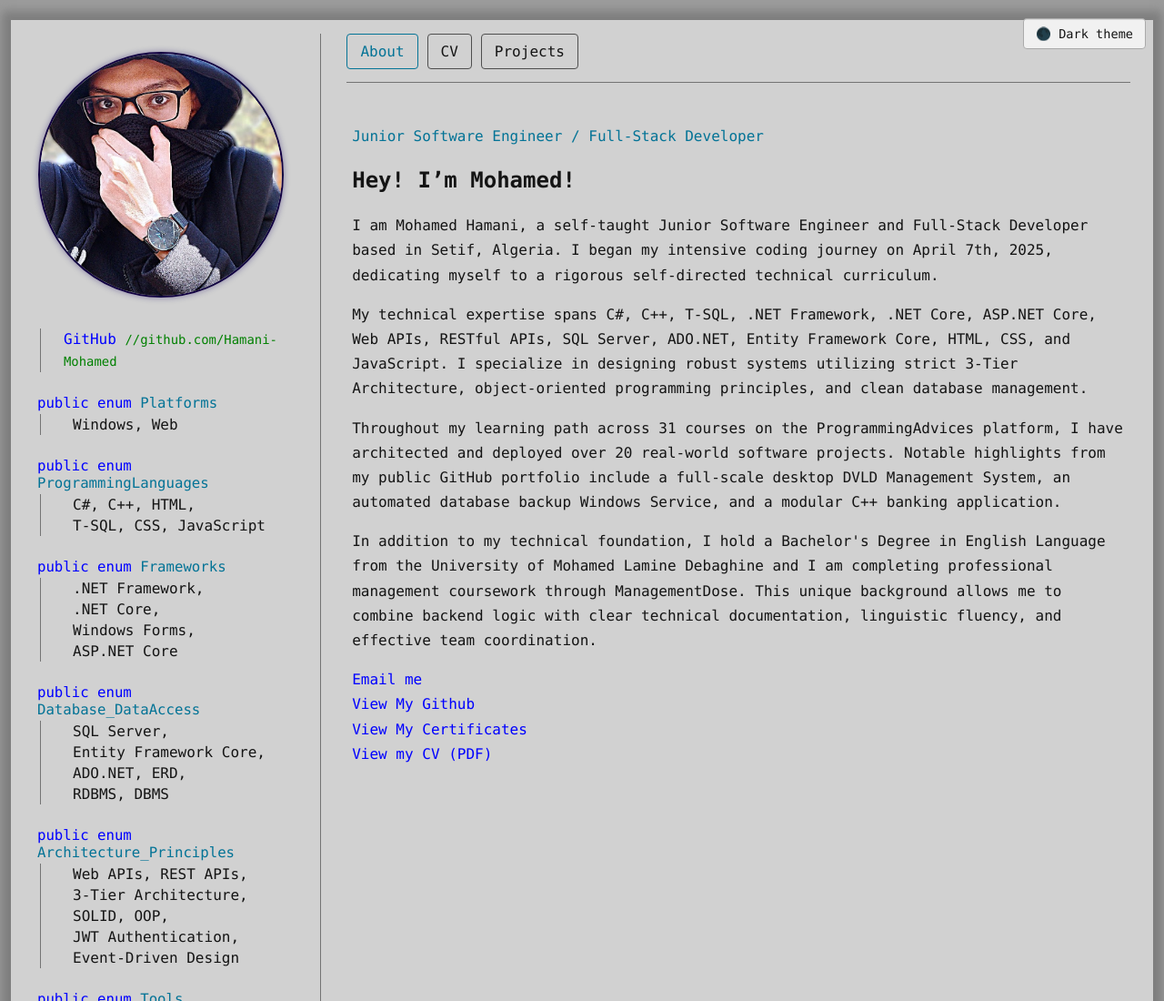
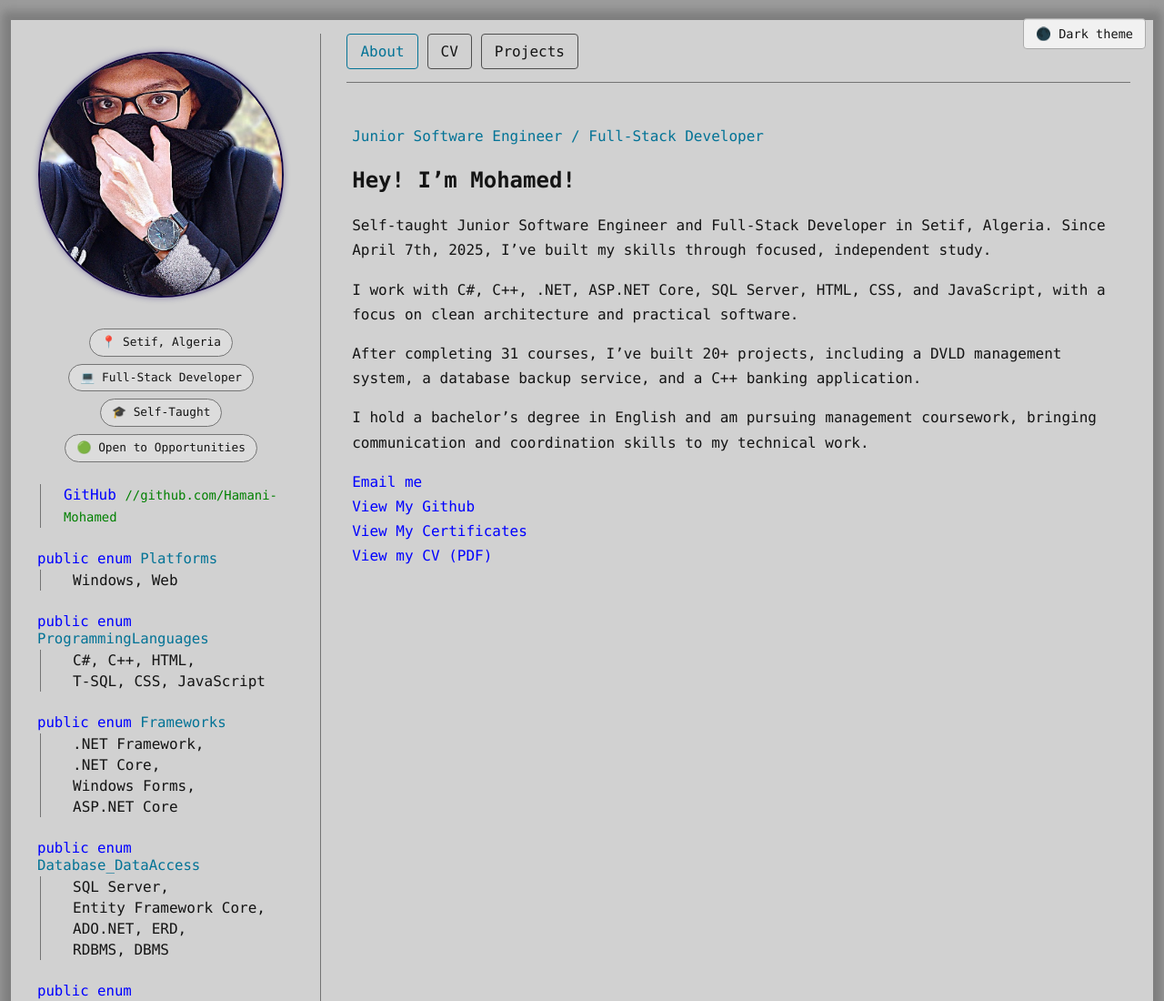
Before and after one commit to Hamani-Mohamed/portfolio, a plain HTML site: page index.html in a window 1280 px wide. Shown: the top 1100 px of the page at 91% size. Drawn offline with Linux system fonts and the light colour scheme.

Commit message:
Update About section

```diff
--- a/index.html
+++ b/index.html
@@ -20,6 +20,13 @@
         <aside class="sidebar">
             <div class="photo-container">
                 <img src="Images/Mohamed_Hamani_Portrait.jpg" alt="Mohamed Hamani portrait" loading="eager">
+            </div>
+
+            <div class="profile-pills">
+                <span class="profile-pill">📍 Setif, Algeria</span>
+                <span class="profile-pill">💻 Full-Stack Developer</span>
+                <span class="profile-pill">🎓 Self-Taught</span>
+                <span class="profile-pill">🟢 Open to Opportunities</span>
             </div>
 
             <div class="section">
@@ -137,30 +144,23 @@
                     <p class="eyebrow">Junior Software Engineer / Full-Stack Developer</p>
                     <h1>Hey! I’m Mohamed!</h1>
                     <p>
-                        I am Mohamed Hamani, a self-taught Junior Software Engineer and Full-Stack
-                        Developer based in Setif, Algeria. I began my intensive coding journey on April 7th, 2025,
-                        dedicating myself to a rigorous self-directed technical curriculum.
+                        Self-taught Junior Software Engineer and Full-Stack Developer in Setif, Algeria.
+                        Since April 7th, 2025, I’ve built my skills through focused, independent study.
                     </p>
 
                     <p>
-                        My technical expertise spans C#, C++, T-SQL, .NET Framework, .NET Core, ASP.NET Core, Web APIs,
-                        RESTful APIs, SQL Server, ADO.NET, Entity Framework Core, HTML, CSS, and JavaScript. I
-                        specialize in designing robust systems utilizing strict 3-Tier Architecture,
-                        object-oriented programming principles, and clean database management.
+                        I work with C#, C++, .NET, ASP.NET Core, SQL Server, HTML, CSS, and JavaScript, with a focus on
+                        clean architecture and practical software.
                     </p>
 
                     <p>
-                        Throughout my learning path across 31 courses on the ProgrammingAdvices platform, I have
-                        architected and deployed over 20 real-world software projects. Notable highlights from my public
-                        GitHub portfolio include a full-scale desktop DVLD Management System, an automated database
-                        backup Windows Service, and a modular C++ banking application.
+                        After completing 31 courses, I’ve built 20+ projects, including a DVLD
+                        management system, a database backup service, and a C++ banking application.
                     </p>
 
                     <p>
-                        In addition to my technical foundation, I hold a Bachelor's Degree in English Language from the
-                        University of Mohamed Lamine Debaghine and I am completing professional management coursework
-                        through ManagementDose. This unique background allows me to combine backend
-                        logic with clear technical documentation, linguistic fluency, and effective team coordination.
+                        I hold a bachelor’s degree in English and am pursuing management coursework,
+                        bringing communication and coordination skills to my technical work.
                     </p>
                     <a href="mailto:con.tact.Hamani_Mohamed@outlook.com">Email me</a><br>
                     <a href="https://github.com/Hamani-Mohamed" target="_blank" rel="noopener noreferrer">View My
```
